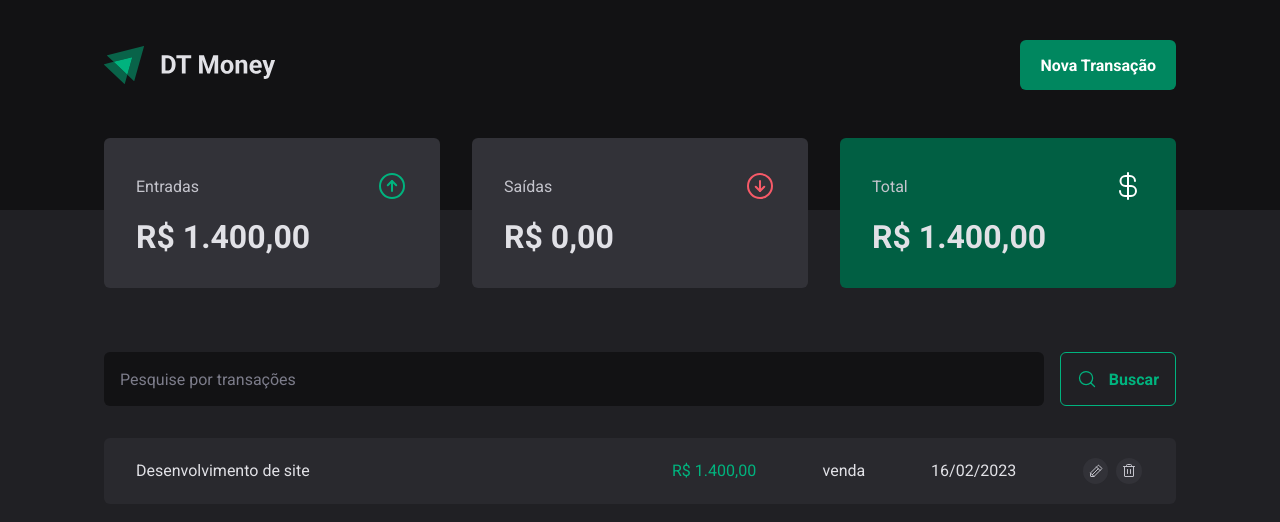
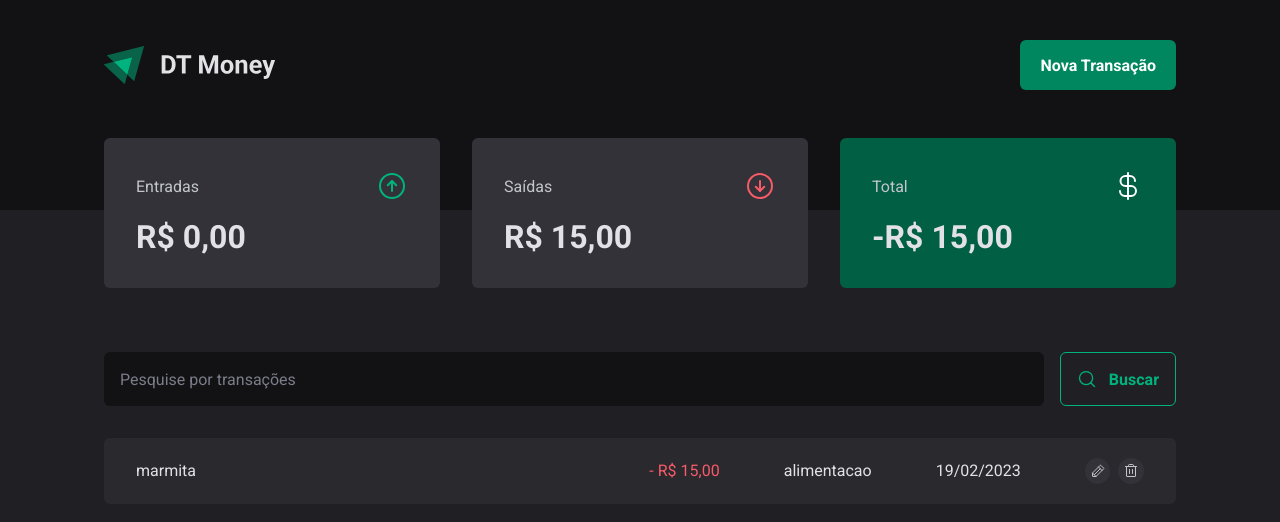
Before and after one commit to gcarniel/ignite-03-dt-money, a React (Vite) app: page / in a window 1280 px wide. Shown: the top 522 px of the page. Built offline with nearby package versions, Linux system fonts and the light colour scheme; data requests are answered from the project's data file.

Commit message:
corrigido label do valor

```diff
--- a/server.json
+++ b/server.json
@@ -1,11 +1,11 @@
 {
   "transactions": [
     {
-      "category": "venda",
-      "description": "Desenvolvimento de site",
-      "price": 1400,
-      "type": "income",
-      "createdAt": "2023-02-16T01:04:50.098Z",
+      "category": "alimentacao",
+      "description": "marmita",
+      "price": 15,
+      "type": "outcome",
+      "createdAt": "2023-02-19T15:51:49.147Z",
       "id": 1
     }
   ]
--- a/src/pages/Transactions/styles.ts
+++ b/src/pages/Transactions/styles.ts
@@ -63,6 +63,8 @@ interface PriceHighlightProps {
   variant: 'income' | 'outcome'
 }
 export const PriceHighlight = styled.span<PriceHighlightProps>`
+  display: inline-block;
+  width: max-content;
   color: ${(props) =>
     props.variant === 'income'
       ? props.theme['green-300']
```
